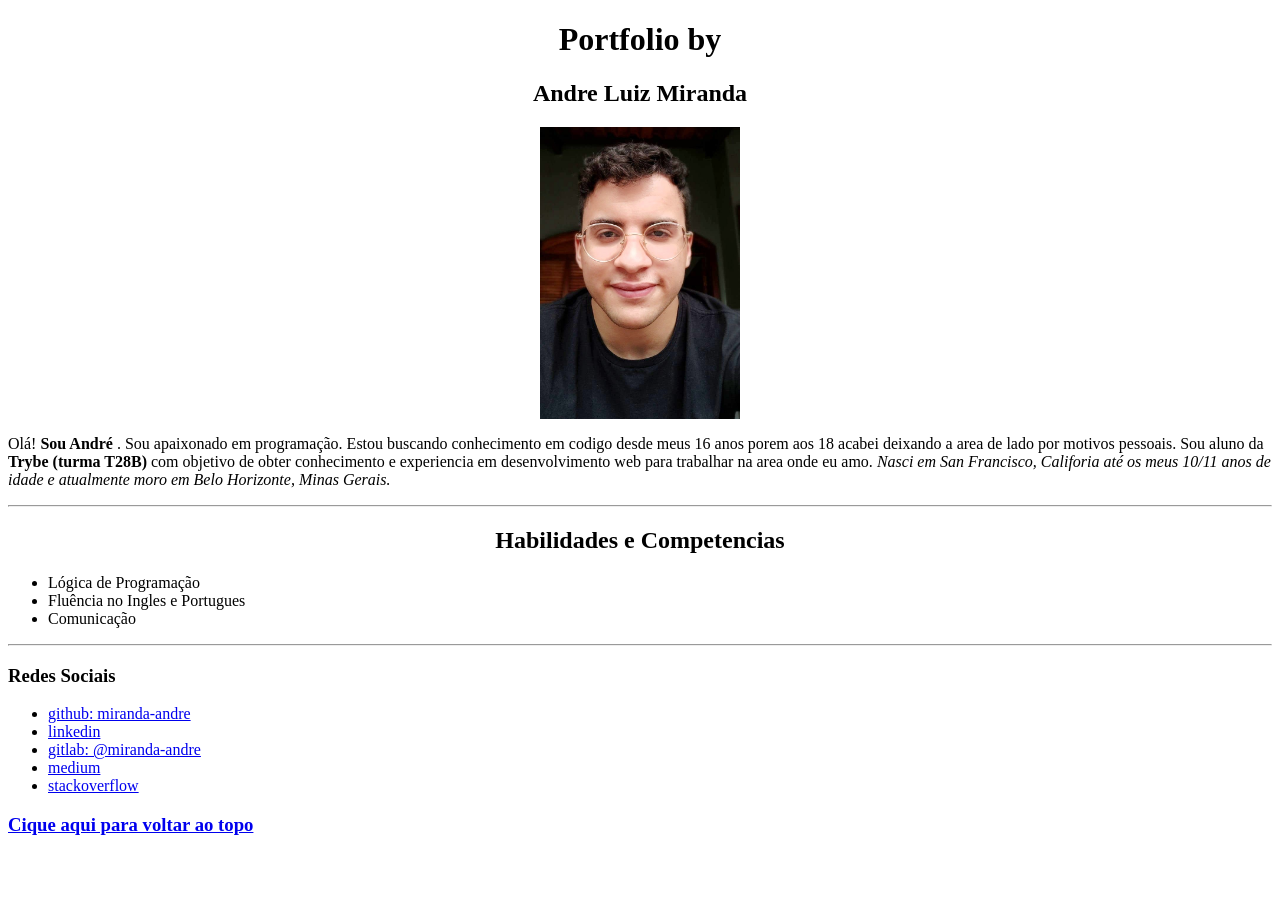
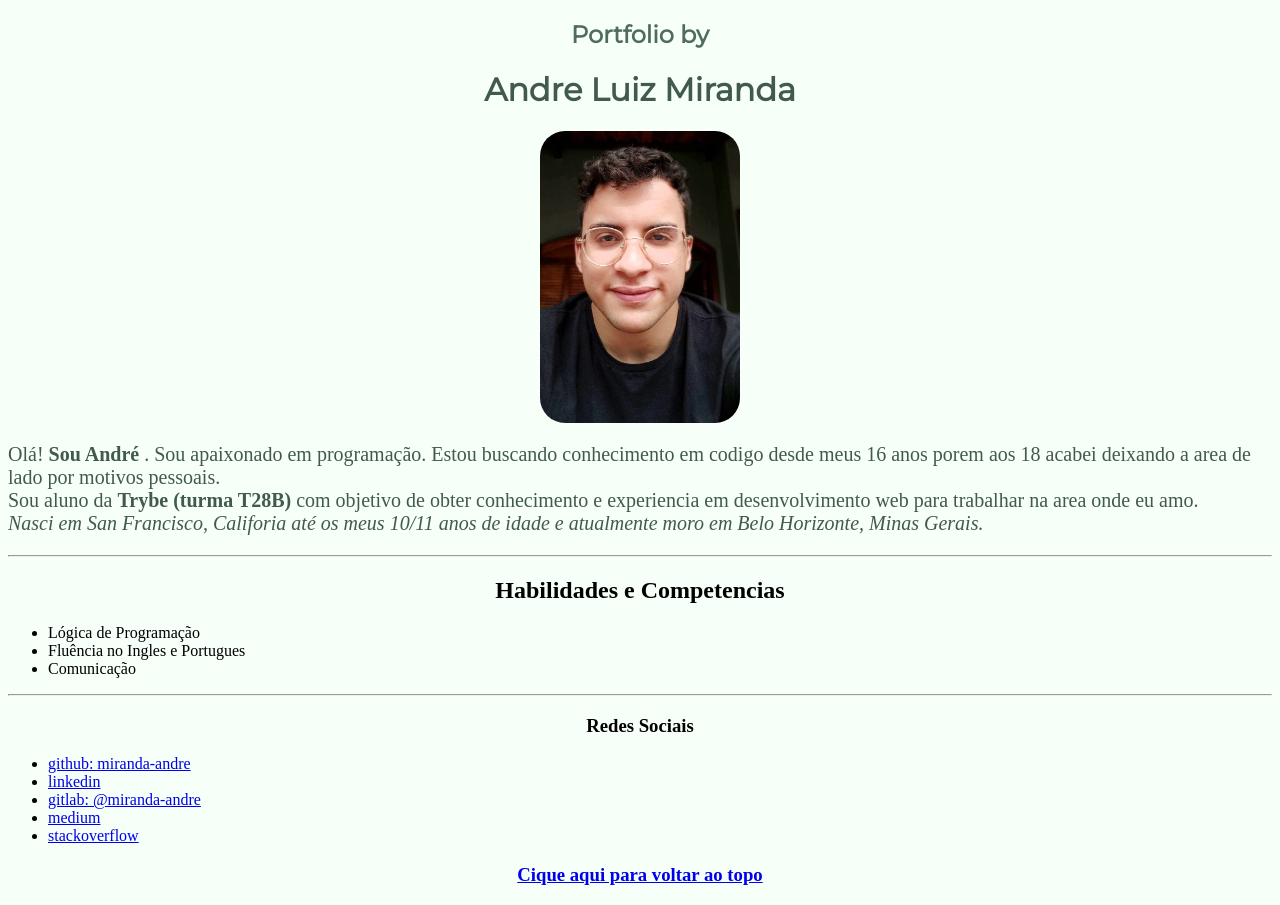
Before and after one commit to miranda-andre/miranda-andre.github.io, a plain HTML site: page index.html in a window 1280 px wide. Before the commit the page ends 855 px from the top, so only its background shows below. Drawn offline with Linux system fonts and the light colour scheme.

Commit message:
criado styles, migrado os styles inline e decorado

```diff
--- a/index.html
+++ b/index.html
@@ -5,17 +5,22 @@
     <meta http-equiv="X-UA-Compatible" content="IE=edge">
     <meta name="viewport" content="width=device-width, initial-scale=1.0">
     <title>Web Portfolio</title>
+    <link rel="stylesheet" type="text/css" href="styles.css">
+    <link href='https://fonts.googleapis.com/css?family=Montserrat' rel='stylesheet'>
 </head>
 <body>
-    <h1 id="topo" style="text-align:center">Portfolio by</h1>
-    <h2 style="text-align:center">Andre Luiz Miranda</h2>
+    <h2 id="intro">Portfolio by</h1>
+    <h1 id="name">Andre Luiz Miranda</h2>
     <a href="https://www.instagram.com/iamdezin/" target="_blank">
-    <img src="img/selfie.jpeg" alt="foto minha" width="200px" style="display: block; margin-right: auto; margin-left: auto;"></a>
+    <img id="selfie" src="img/selfie.jpeg" alt="foto minha"></a>
 
-    <p>Olá!<strong> Sou André </strong>. Sou apaixonado em programação. Estou buscando conhecimento em codigo desde meus 16 anos porem aos 18 acabei deixando a area de lado por motivos pessoais. Sou aluno da <strong>Trybe (turma T28B)</strong> com objetivo de obter conhecimento e experiencia em desenvolvimento web para trabalhar na area onde eu amo. <em>Nasci em San Francisco, Califoria até os meus 10/11 anos de idade e atualmente moro em Belo Horizonte, Minas Gerais.</em></p>
+    <p>Olá!<strong> Sou André </strong>. Sou apaixonado em programação. Estou buscando conhecimento em codigo desde meus 16 anos porem aos 18 acabei deixando a area de lado por motivos pessoais. <br>
+    Sou aluno da <strong>Trybe (turma T28B)</strong> com objetivo de obter conhecimento e experiencia em desenvolvimento web para trabalhar na area onde eu amo. <br>
+
+    <em>Nasci em San Francisco, Califoria até os meus 10/11 anos de idade e atualmente moro em Belo Horizonte, Minas Gerais.</em></p>
 
     <hr>
-    <h2 style="text-align:center"> Habilidades e Competencias </h2>
+    <h2> Habilidades e Competencias </h2>
     <ul>
         <li>Lógica de Programação</li>
         <li>Fluência no Ingles e Portugues</li>
@@ -35,7 +40,7 @@
 
     </ul>
 
-    <a href="#topo">
+    <a href="#intro">
     <h3>Cique aqui para voltar ao topo</h3></a>
 </body>
 </html>
--- /dev/null
+++ b/styles.css
@@ -0,0 +1,39 @@
+
+#intro {
+    color: #506C5F;
+    font-family: 'Montserrat';
+
+}
+#name {
+    color:#42594E;
+    font-family: 'Montserrat';
+}
+
+body {
+    background-color: #f6fff8;
+}
+
+#selfie {
+    display: block;
+    margin-right: auto;
+    margin-left: auto;
+    width: 200px;
+    border-radius: 25px;
+}
+
+h1 {
+    text-align: center;
+}
+
+h2 {
+    text-align: center;
+}
+
+h3 {
+    text-align: center;
+}
+
+p{
+    color: #42594E;
+    font-size: 20px;
+}
```
